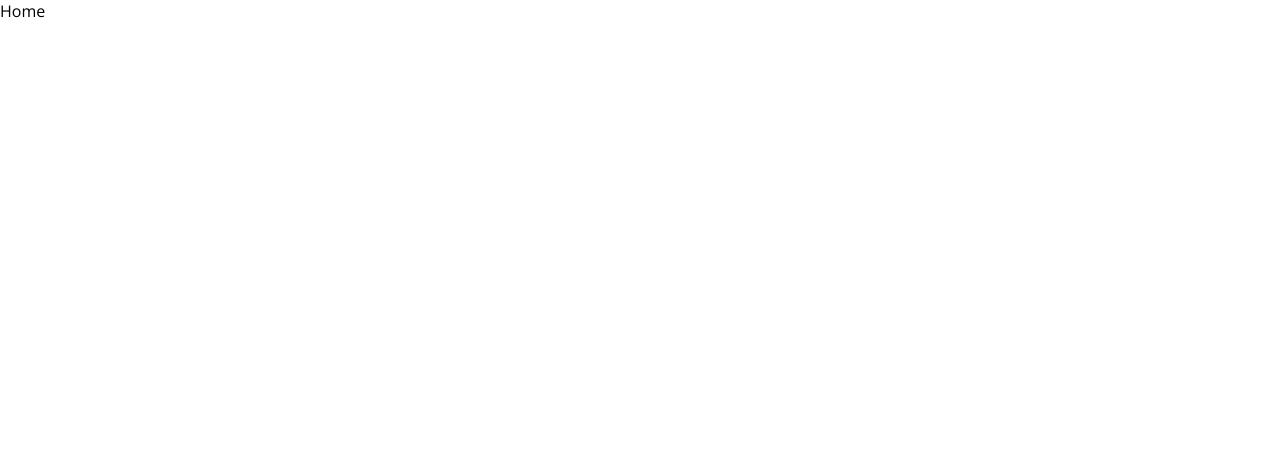
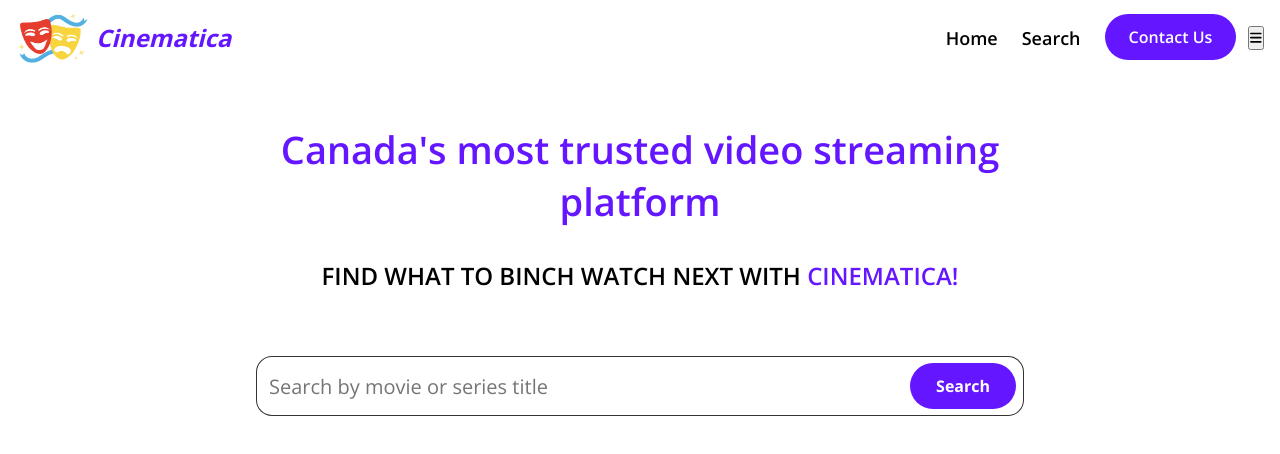
Before and after one commit to fnalviar/Cinematica-React, a React (Create React App) app: page / in a window 1280 px wide. Shown: the top 454 px of the page. Built offline with nearby package versions, Linux system fonts and the light colour scheme.

Commit message:
routed nav and landing page

```diff
--- a/src/App.js
+++ b/src/App.js
@@ -1,14 +1,14 @@
 import { Route, BrowserRouter as Router, Routes } from "react-router-dom";
 import Home from "./pages/Home";
-import Nav from "./pages/Nav";
+import Nav from "./components/Nav";
 
 function App() {
   return (
     <Router>
       <div className="App">
+        <Nav />
         <Routes>
           <Route path="/" element={<Home />} />
-          <Route path="/nav" element={<Nav />} />
         </Routes>
       </div>
     </Router>
--- /dev/null
+++ b/src/components/Landing.jsx
@@ -0,0 +1,34 @@
+import React from "react";
+
+const Landing = () => {
+  return (
+    <div id="main">
+      <div className="header__container">
+        <div className="header__description">
+          <h1 className="header__title">
+            Canada's most trusted video streaming platform
+          </h1>
+          <h2 className="header__subtitle">
+            FIND WHAT TO BINCH WATCH NEXT WITH
+            <span className="purple"> CINEMATICA!</span>
+          </h2>
+        </div>
+        <div className="search__bar__container">
+          <form className="movie__form__container">
+            <input
+              id="user__input"
+              type="text"
+              className="search__field"
+              placeholder="Search by movie or series title"
+            />
+            <button className="btn btn--search" onclick="movieSearch()">
+              Search
+            </button>
+          </form>
+        </div>
+      </div>
+    </div>
+  );
+};
+
+export default Landing;
--- a/src/pages/Nav.jsx
+++ b/src/components/Nav.jsx
@@ -6,7 +6,7 @@ import { FontAwesomeIcon } from "@fortawesome/react-fontawesome";
 const Nav = () => {
   return (
     <div className="landing">
-      <div className="nav">
+      <nav>
         <figure className="logo__container">
           <img src={logo} alt="Logo" className="film-logo" />
           <h2 className="company-name">Cinematica</h2>
@@ -22,14 +22,16 @@ const Nav = () => {
               Search
             </Link>
           </li>
-          <li to="/" className="nav__link">
-            <Link className="nav__link--anchor">Contact Us</Link>
+          <li className="nav__link">
+            <Link to="/" className="btn nav__link--anchor nav__link--primary">
+              Contact Us
+            </Link>
           </li>
+          <button className="">
+            <FontAwesomeIcon icon="bars" />
+          </button>
         </ul>
-        <button className="btn__menu">
-          <FontAwesomeIcon icon="bars" />
-        </button>
-      </div>
+      </nav>
     </div>
   );
 };
--- a/src/index.css
+++ b/src/index.css
@@ -88,7 +88,7 @@ textarea {
     NAVIGATION
 */
 
-#nav {
+nav {
   display: flex;
   justify-content: space-between;
   align-items: center;
--- a/src/pages/Home.jsx
+++ b/src/pages/Home.jsx
@@ -1,11 +1,11 @@
 import React from "react";
-
+import Landing from "../components/Landing";
 const Home = () => {
   return (
     <>
-    Home
+    <Landing />
     </>
-      );
+  );
 };
 
 export default Home;
```
